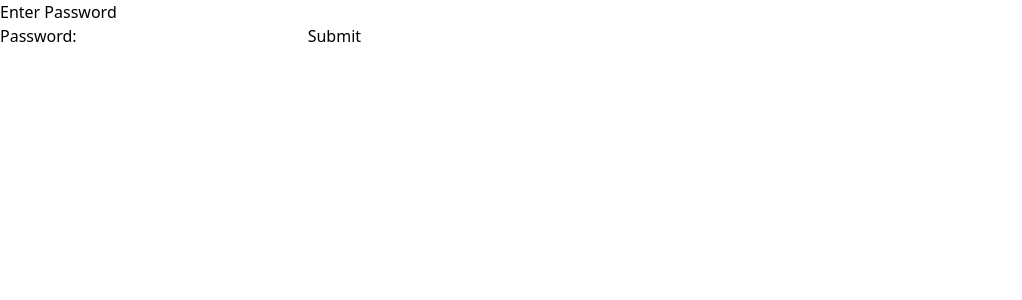
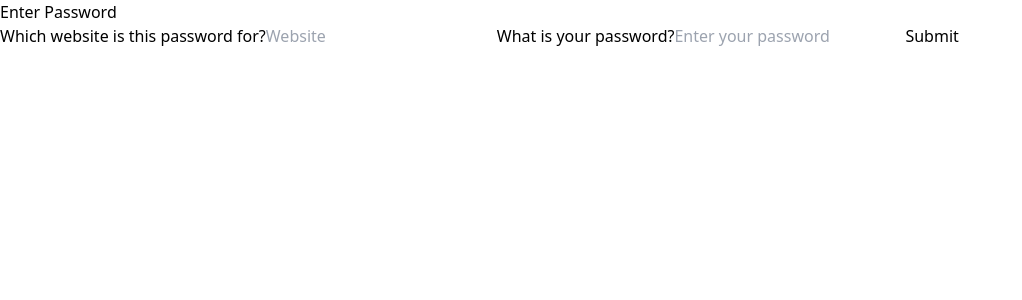
Before and after one commit to nandini584/Security-lock, a React (Vite) app: page / in a window 1280 px wide. Shown: the top 300 px of the page, without its empty margins (0-1022 px from the left). Built offline with nearby package versions, Linux system fonts and the light colour scheme.

Commit message:
working Id and input fields

```diff
--- a/src/pages/Home2.jsx
+++ b/src/pages/Home2.jsx
@@ -37,8 +37,12 @@ const Home2 = () => {
       <div className='flex flex-row items-center justify-center mb-6'>
       <form onSubmit={handleSubmit}>
         <label>
-          Password:
-          <input type="password" value={password} onChange={handlePasswordChange} className='text-purple-950 border-2 bg-white border-purple-800 rounded-lg text-base font-medium opacity-80 w-[500px] pl-2 py-2'/>
+          Which website is this password for?
+          <input type="text" placeholder="Website" className='text-purple-950 border-2 bg-white border-purple-800 rounded-lg text-base font-medium opacity-80 w-[500px] pl-2 py-2'/>
+        </label>
+        <label>
+            What is your password?
+          <input type="password" placeholder="Enter your password" value={password} onChange={handlePasswordChange} className='text-purple-950 border-2 bg-white border-purple-800 rounded-lg text-base font-medium opacity-80 w-[500px] pl-2 py-2'/>
         </label>
         <button type="submit" className='bg-purple-800 mt-5 text-white font-regular text-as py-2 px-8 border-2 hover:border-2 hover:border-purple-700 font-bold border-purple-400 rounded-full hover:bg-white hover:text-purple-800'>Submit</button>
       </form>
```
